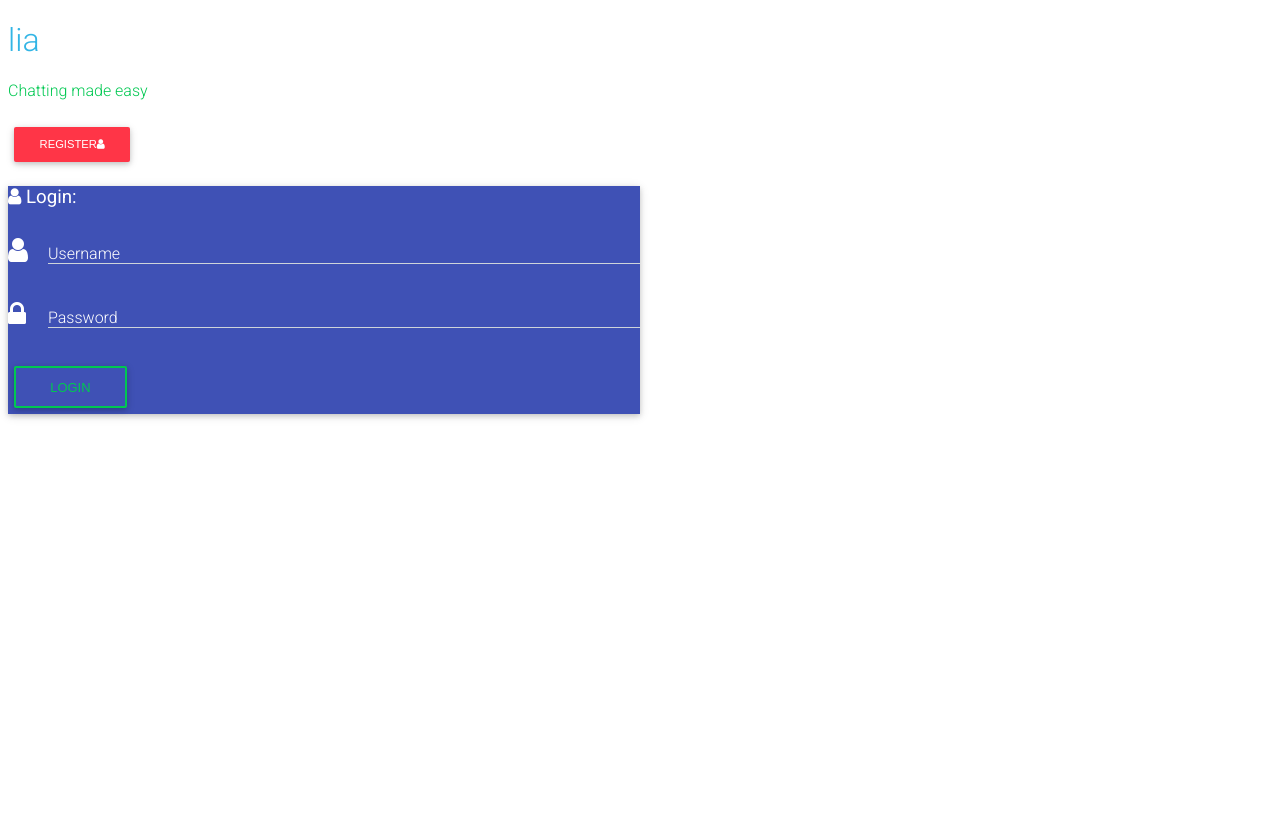
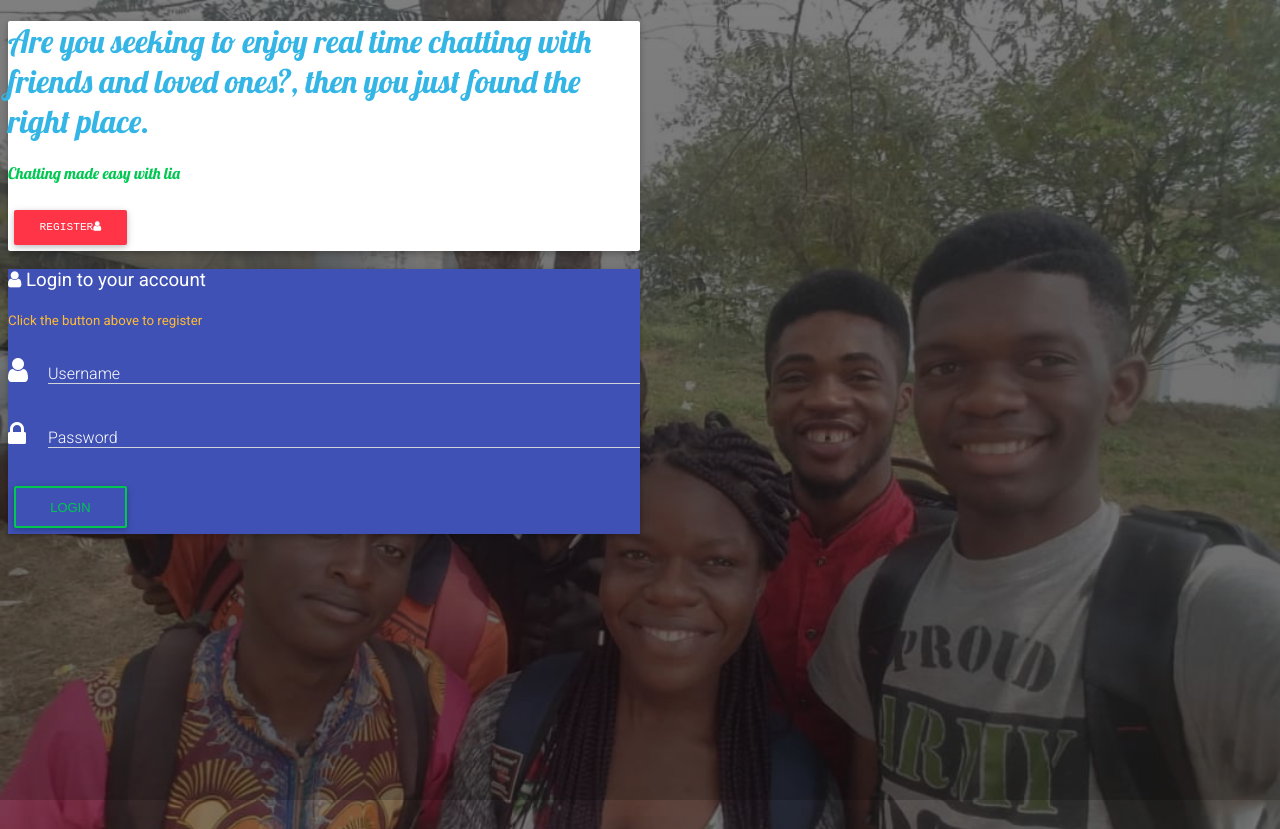
Before and after one commit to KambangSinclaire/liachat, a website: page public/index.html in a window 1280 px wide. Before the commit the page ends 800 px from the top, so only its background shows below. Drawn offline with nearby package versions, Linux system fonts and the light colour scheme.

Commit message:
latest new updates

```diff
--- a/public/index.html
+++ b/public/index.html
@@ -24,9 +24,14 @@
     <!--MDB Forms-->
     <div class="container mt-4 form1">
 
-        <div class="text-center darken-grey-text mb-4 text-capitalize">
-            <h1 class="font-bold mt-4 h5 text-uppercase text-info">lia</h1>
-            <h4 class="font-italic mb-3 h5 text-lowercase text-success">Chatting made easy</h4>
+        <div class="text-center darken-grey-text mb-4 jumbotron">
+            <h1 class="font-bold mt-4 h5 text-info">Are you seeking to enjoy real time chatting with friends and loved
+                ones?,
+                then you just found the right place.
+            </h1>
+            <h4 class="font-italic mb-3 h5 text-lowercase text-success">Chatting made easy with <strong
+                    class="text-uppercase">lia</strong>
+            </h4>
             <button class="btn btn-danger btn-raised btn-md register">Register<i class="fa fa-user pl-2"></i></button>
         </div>
 
@@ -37,7 +42,9 @@
             <div class="mb-4">
                 <div class="card indigo form-white">
                     <div class="card-body">
-                        <h3 class="text-center white-text py-3"><i class="fa fa-user"></i> Login:</h3>
+                        <h3 class="text-center white-text pt-3"><i class="fa fa-user"></i>
+                            Login to your account</h3>
+                        <h5 class="text-center text-warning">Click the button above to register</h5>
                         <!--Body-->
                         <div class="md-form">
                             <i class="fa fa-user prefix white-text"></i>
--- a/public/src/scripts/authenticateUser.js
+++ b/public/src/scripts/authenticateUser.js
@@ -2,7 +2,7 @@ $(document).ready(() => {
 
     // const userid = JSON.parse(localStorage.getItem("authUser"));
 
-    // const checkLogInUrl = 'http://localhost:9000/liachat.api/user/authenticate';
+    // const checkLogInUrl = 'https://liachat.herokuapp.com/liachat.api/user/authenticate';
 
 
     const username = document.querySelector('.username');
@@ -11,8 +11,8 @@ $(document).ready(() => {
     const register = document.querySelector('.register');
     const alert = document.querySelector('.alert');
 
-    const url = 'http://localhost:9000/liachat.api/user/login';
-    const setAuthUrl = 'http://localhost:9000/liachat.api/user/setAuth';
+    const url = 'https://liachat.herokuapp.com/liachat.api/user/login';
+    const setAuthUrl = 'https://liachat.herokuapp.com/liachat.api/user/setAuth';
 
 
 
@@ -47,7 +47,6 @@ $(document).ready(() => {
 
                 if (userid === null) {
                     $.post(url, user, (user, statusResponse) => {
-                        console.log(user);
 
                         if (user === null) {
                             alert.innerHTML = "Login Error. Invalid username";
--- a/public/src/scripts/createUser.js
+++ b/public/src/scripts/createUser.js
@@ -10,7 +10,7 @@ $(document).ready(() => {
     // const profilePicture = document.querySelector('.profilePicture');
     const registerBtn = document.querySelector('.register');
 
-    const url = 'http://localhost:9000/liachat.api/user/registerUser';
+    const url = 'https://liachat.herokuapp.com/liachat.api/user/registerUser';
 
     login.addEventListener('click', (event) => {
         event.preventDefault();
--- a/public/src/scripts/main.js
+++ b/public/src/scripts/main.js
@@ -1,9 +1,9 @@
 $(document).ready(function () {
 
     const alertMessage = document.querySelector('.alert');
-    const checkLogInUrl = 'http://localhost:9000/liachat.api/user/authenticate';
-    const logOutUrl = 'http://localhost:9000/liachat.api/user/logOut';
-    const usersUrl = 'http://localhost:9000/liachat.api/users';
+    const checkLogInUrl = 'https://liachat.herokuapp.com/liachat.api/user/authenticate';
+    const logOutUrl = 'https://liachat.herokuapp.com/liachat.api/user/logOut';
+    const usersUrl = 'https://liachat.herokuapp.com/liachat.api/users';
 
 
     /**
--- a/public/style/logStyle.css
+++ b/public/style/logStyle.css
@@ -1,13 +1,26 @@
 @import url(https://maxcdn.bootstrapcdn.com/font-awesome/4.7.0/css/font-awesome.min.css);
 @import url(https://cdnjs.cloudflare.com/ajax/libs/mdbootstrap/4.4.3/css/mdb.min.css);
 
-/* .bg-login {
-    background: url("../assets/LIACHAT.png");
+@import url('https://fonts.googleapis.com/css?family=Lobster&display=swap');
+
+body {
+    background: linear-gradient(rgba(0, 0, 0, 0.5), rgba(0, 0, 0, 0.6)),
+        url("../assets/nginyateam.jpg");
     background-size: cover;
     background-position: center;
     background-repeat: no-repeat;
     background-attachment: fixed;
-} */
+    height: 100vh;
+}
+
+.jumbotron {
+    font-family: 'Lobster',
+        cursive;
+}
+
+.btn-raised {
+    font-family: 'Courier New', Courier, monospace
+}
 
 .darken-grey-text {
     color: #2E2E2E;
```
Also changed, not shown: public/src/views/register.html (+9 -2 lines).
